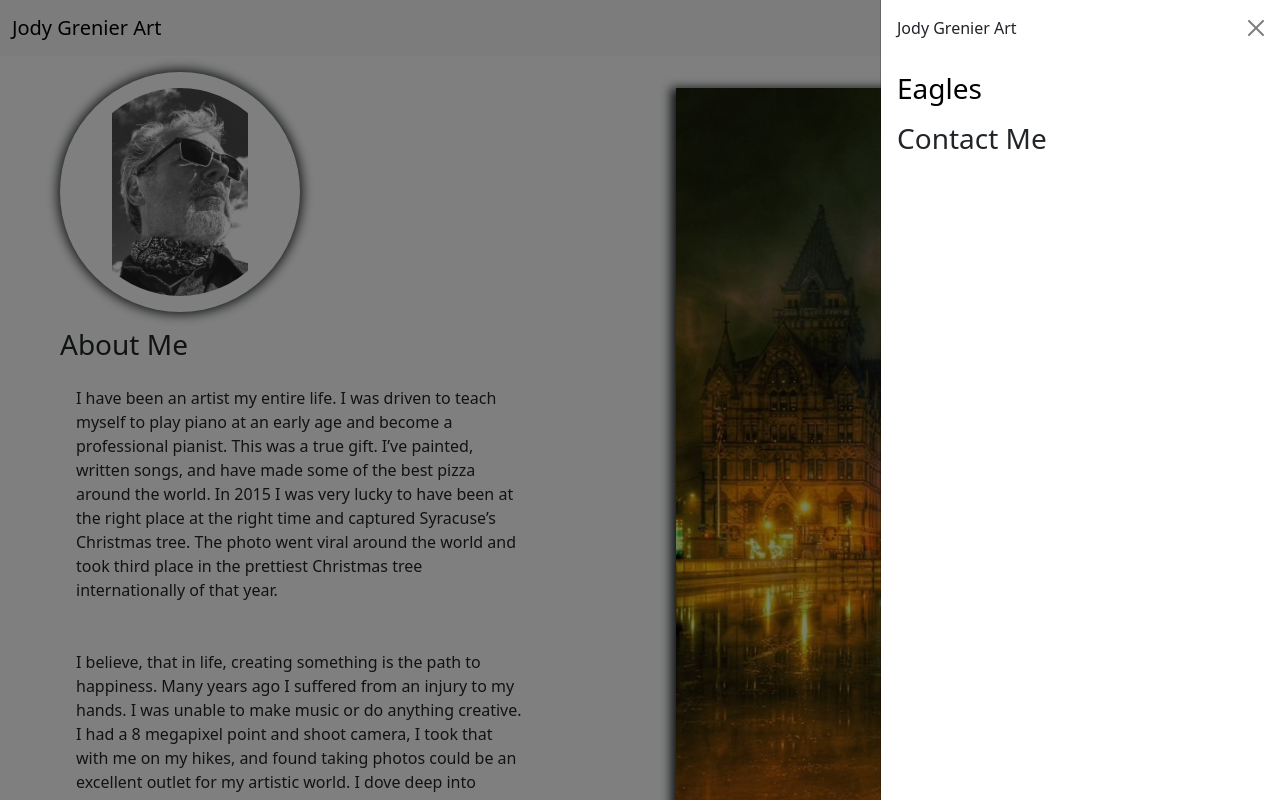
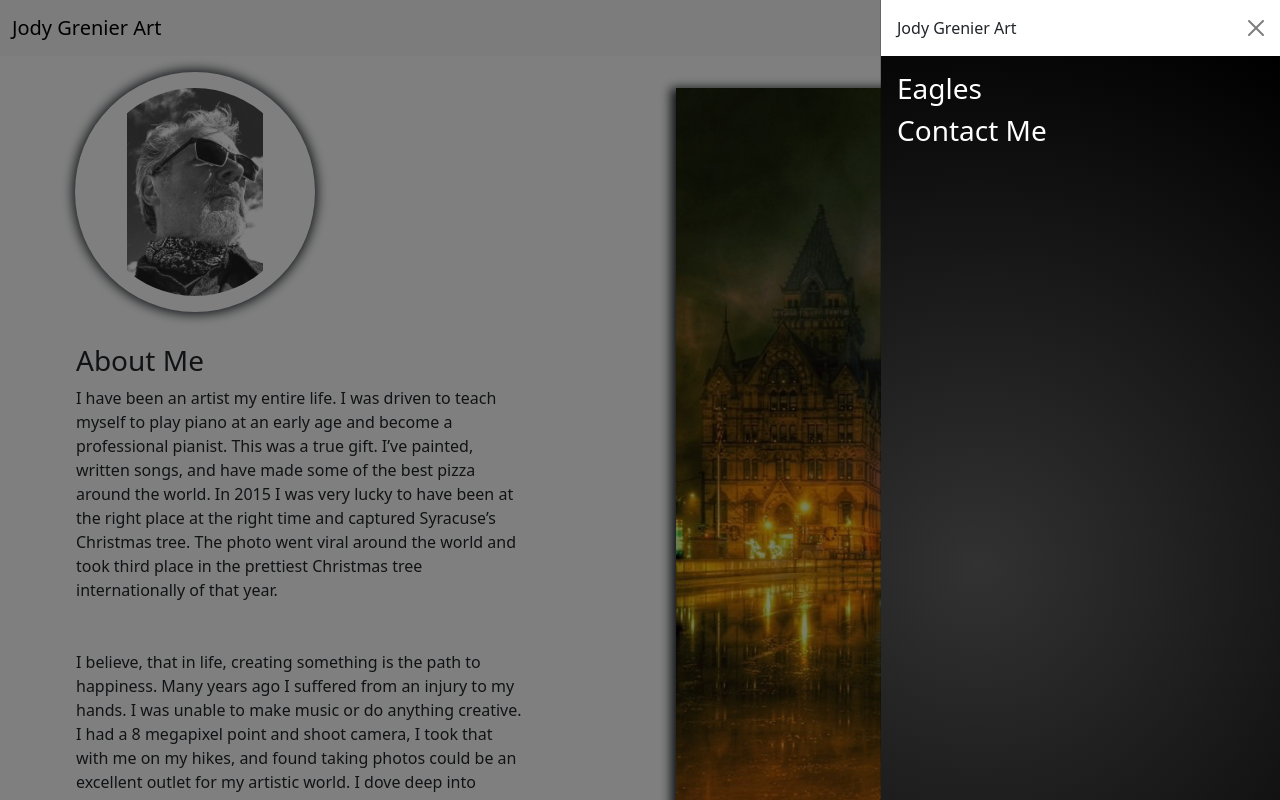
Before and after one commit to lucidbrawler/grenierphoto, a React (Vite) app: page / in a window 1280 px wide. Both pictures are taken after a click on the button 1240 px from the left and 28 px from the top of the page. Shown: the top 800 px of the page. Built offline with nearby package versions, Linux system fonts and the light colour scheme.

Commit message:
added pl on headshot and about me

```diff
--- a/src/App.css
+++ b/src/App.css
@@ -46,15 +46,18 @@ a{
     box-shadow: 0px 0px 12px 2px ;
     margin-bottom: 1rem;
     padding: 1rem;
+    margin-left: 15px;
    object-fit: scale-down;
     border-radius: 50%;
   max-width:  15rem;
   max-height: 15rem;
   }
   .navlinks{
-color: black;
+    text-decoration: none;
+color: rgb(255, 255, 255);
   }
   a{
+    text-decoration: none;
     cursor: pointer;
   }
  .Grid-wrapper{
@@ -111,13 +114,26 @@ font-size: 2rem;
     margin-bottom: 1rem;
     max-width: 100%;
 }
+.backgroundimage{
+  background-color: rgba(255, 255, 255, 0.774);
+  background-blend-mode: lighten;
+  color: #000000;
+  background-repeat: no-repeat;
+  background-size: 25rem 40rem;
+  background: radial-gradient(
+    circle at 24.1% 68.8%,
+    rgb(50, 50, 50) 0%,
+    rgb(0, 0, 0) 99.4%
+);
 
+  object-fit: contain;
+  width: 100%;
+}
 .BannerImg1{
   max-width: 100%;
   flex: 1 0 ;
     flex-shrink: 0;
     flex-grow: 1;
-
     padding-top: 0;
 
   object-fit: scale-down;
--- a/src/components/Hero.jsx
+++ b/src/components/Hero.jsx
@@ -14,8 +14,8 @@ const Hero = () => {
 
          <section className='flexcol'>
          <img className='portrait ' src={headshot} alt=''/>
-        <h3>About Me</h3>
-         <p className='portraitBio'>I have been an artist my entire life. I was driven to teach myself to play piano at an early age
+
+         <p className='portraitBio'> <h3>About Me</h3>I have been an artist my entire life. I was driven to teach myself to play piano at an early age
             and become a professional pianist. This was a true gift. I’ve painted, written songs, and have made some of the best pizza around the world.
 
 
--- a/src/navbar/navbar.jsx
+++ b/src/navbar/navbar.jsx
@@ -30,7 +30,7 @@ function OffcanvasExample() {
 
                   <a  href={"/eaglegallery"}><h3 className='navlinks'>Eagles</h3></a>
 
-                  <Nav.Link as={Link} to={"/contactme"}><h3  className="">Contact Me</h3></Nav.Link>
+                  <a href={"/contactme"}><h3  className="navlinks">Contact Me</h3></a>
 
                 </Nav>
 
```
